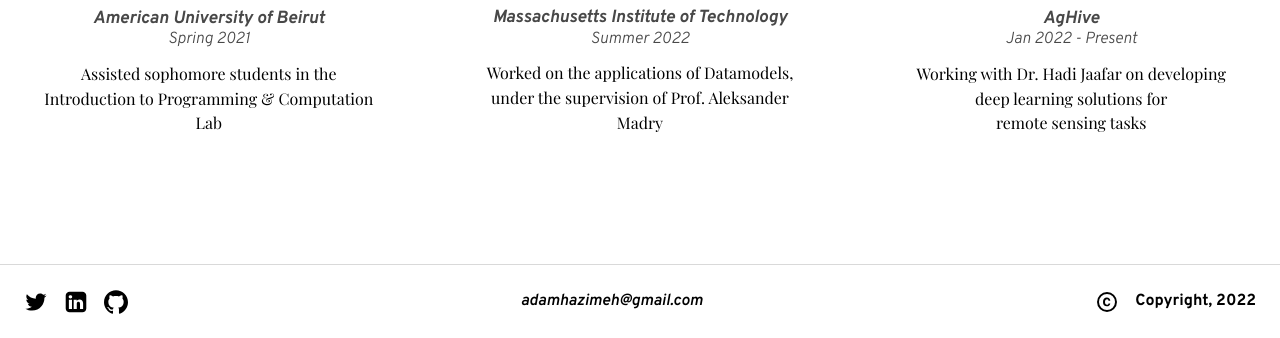
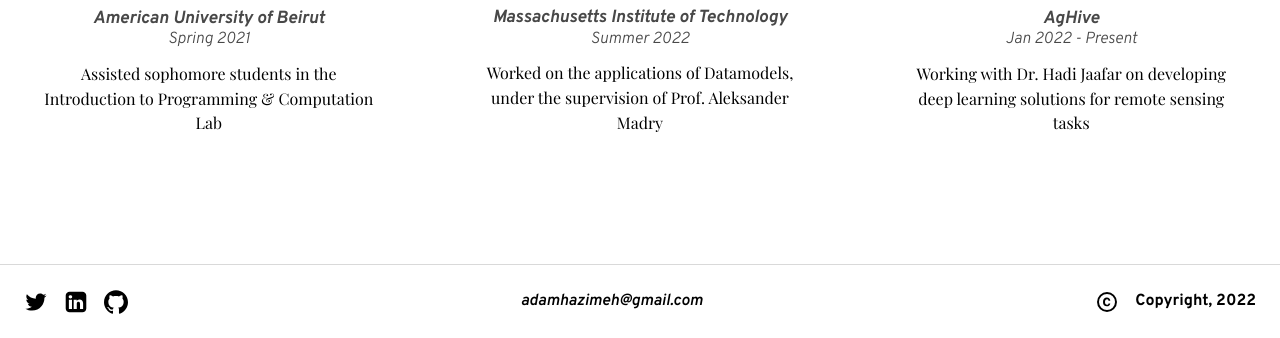
Before and after one commit to adamhazimeh/adamhazimeh.github.io, a website built with Parcel: page index.html in a window 1280 px wide. Shown: the part 1033-1371 px from the top of the page. Built offline with nearby package versions, Linux system fonts and the light colour scheme; a web font is replaced by a local one.

Commit message:
Update index.html

```diff
--- a/index.html
+++ b/index.html
@@ -229,10 +229,7 @@
                 <span class="home-text36 card-Text">
                   <span>
                     Working with Dr. Hadi Jaafar on developing deep learning
-                    solutions for
-                  </span>
-                  <br />
-                  <span>remote sensing tasks</span>
+                    solutions for remote sensing tasks
                   <br />
                 </span>
               </div>
```
